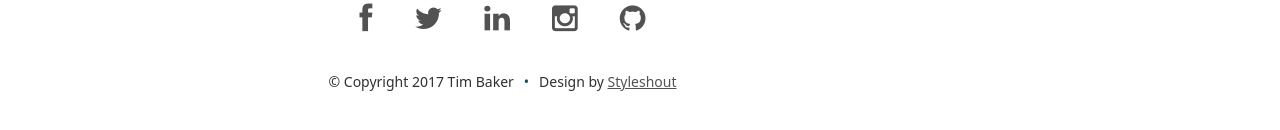
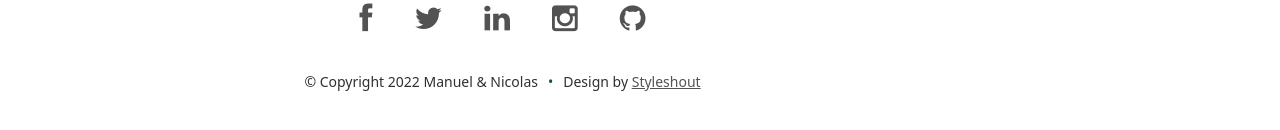
Before and after one commit to mbermudez24/cv-app, a React (Create React App) app: page / in a window 1280 px wide. Shown: the part 906-1036 px from the top of the page. Built offline with nearby package versions, Linux system fonts and the light colour scheme.

Commit message:
footer authors added

```diff
--- a/src/Components/Footer.js
+++ b/src/Components/Footer.js
@@ -19,7 +19,7 @@ class Footer extends Component {
            </ul>
 
            <ul className="copyright">
-              <li>&copy; Copyright 2017 Tim Baker</li>
+              <li>&copy; Copyright 2022 Manuel & Nicolas</li>
               <li>Design by <a title="Styleshout" href="http://www.styleshout.com/">Styleshout</a></li>
            </ul>
 
```
